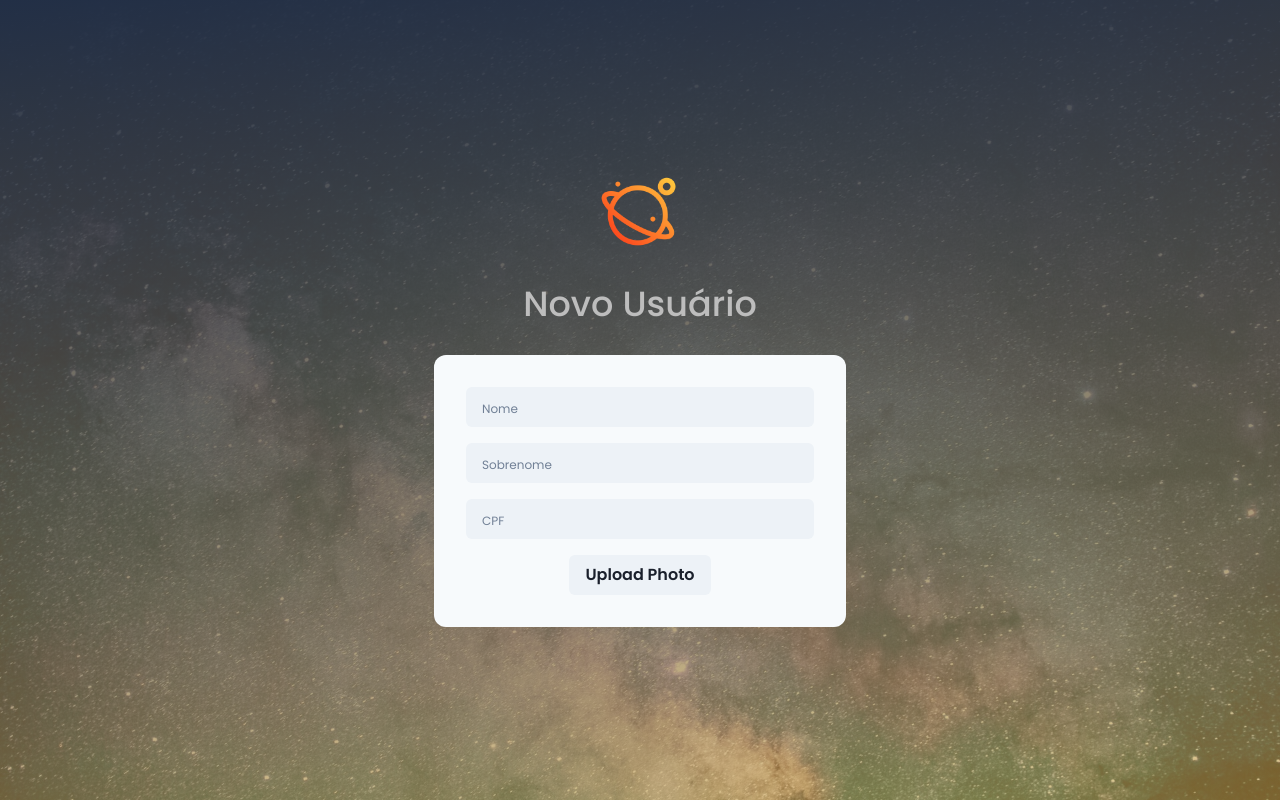
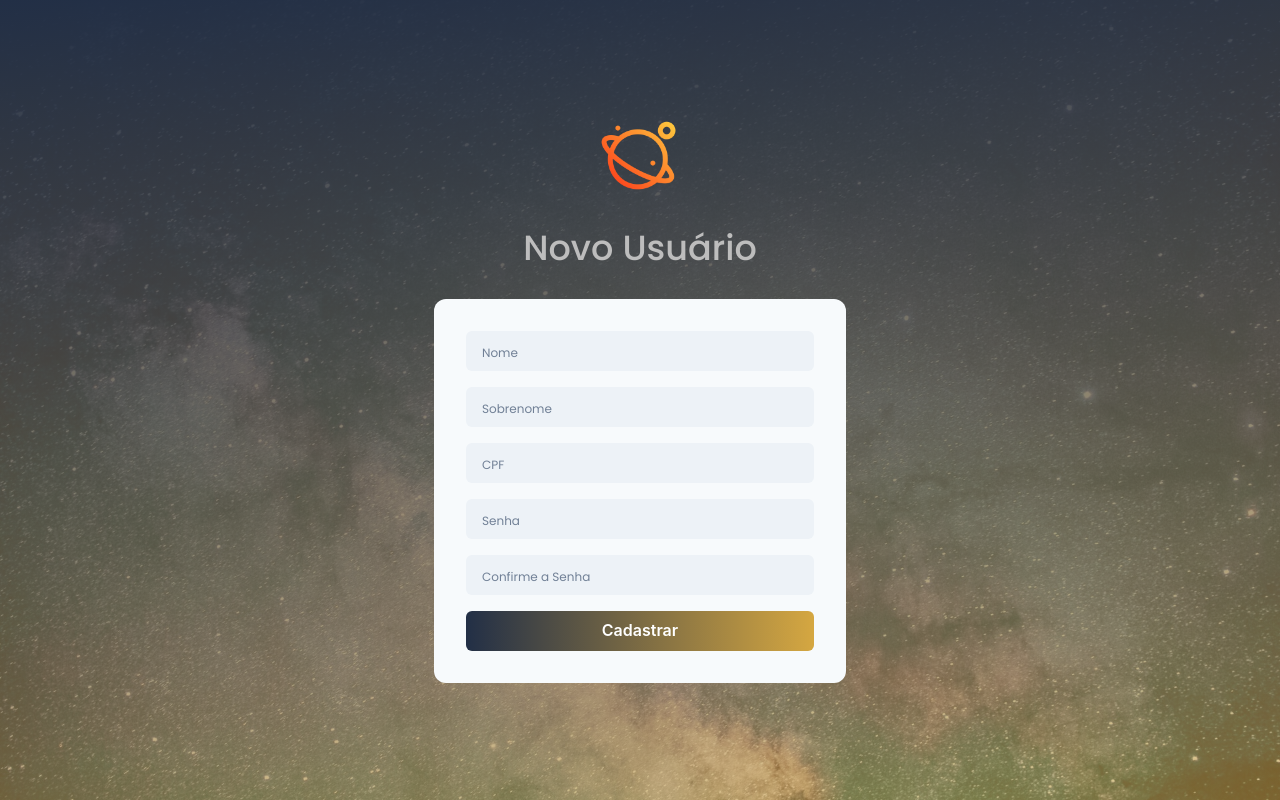
Before and after one commit to iltonandrew/gravity-finance, a Next.js app: page /login/new in a window 1280 px wide. Built offline with nearby package versions, Linux system fonts and the light colour scheme.

Commit message:
new user register fixed

```diff
--- a/components/FileUpload.tsx
+++ /dev/null
@@ -1,58 +0,0 @@
-import { Avatar, Button, Flex, Image } from "@chakra-ui/react";
-import { useEffect, useState } from "react";
-
-export default function ImageUpload() {
-
-    const [selectedFile, setSelectedFile] = useState()
-    const [preview, setPreview] = useState<string>()
-
-    let hiddenInput: any = null;
-
-    useEffect(() => {
-        if (!selectedFile) {
-            setPreview(undefined)
-            return
-        }
-
-        const objectUrl = URL.createObjectURL(selectedFile)
-        setPreview(objectUrl)
-
-        // free memory when ever this component is unmounted
-        return () => URL.revokeObjectURL(objectUrl)
-    }, [selectedFile])
-
-    const onSelectFile = (e: any) => {
-        if (!e.target.files || e.target.files.length === 0) {
-            setSelectedFile(undefined)
-            return
-        }
-
-        // I've kept this example simple by using the first image instead of multiple
-        setSelectedFile(e.target.files[0])
-        console.log(selectedFile)
-    }
-
-    return (
-        <Flex align="center" direction={'column'}>
-
-            {selectedFile &&
-                <Avatar src={preview}></Avatar>}
-
-
-            <Button
-                // previously written code...
-                onClick={() => hiddenInput?.click()}
-            >
-                Upload Photo
-            </Button>
-
-            <input
-                hidden
-                type='file'
-                ref={el => hiddenInput = el}
-                onChange={onSelectFile}
-            />
-        </Flex>
-    )
-
-}
--- a/package.json
+++ b/package.json
@@ -8,6 +8,7 @@
     "lint": "next lint"
   },
   "dependencies": {
+    "@hookform/resolvers": "^2.8.8",
     "axios": "^0.26.1",
     "chart.js": "^3.7.1",
     "next": "12.0.10",
@@ -15,7 +16,8 @@
     "react": "17.0.2",
     "react-chartjs-2": "^4.0.1",
     "react-dom": "17.0.2",
-    "react-hook-form": "^7.27.1"
+    "react-hook-form": "^7.27.1",
+    "yup": "^0.32.11"
   },
   "devDependencies": {
     "@chakra-ui/icons": "^1.1.1",
--- a/pages/login/new.tsx
+++ b/pages/login/new.tsx
@@ -1,37 +1,62 @@
-import { Box, Container, Heading, Input, Stack, Image, Button, Icon } from "@chakra-ui/react";
-import ImageUpload from "components/FileUpload";
+import { Heading, Input, Stack, Image, Button, FormControl, FormErrorMessage, useToast, useBoolean } from "@chakra-ui/react";
 import GravityFinanceBackground from "components/GravityFinanceBackground";
-import { useState } from "react";
 import { useForm } from "react-hook-form";
-import { FiFile } from "react-icons/fi";
+import { yupResolver } from '@hookform/resolvers/yup';
+import * as Yup from 'yup';
+import _ from "lodash";
+import { useContext } from "react";
+import { AuthContext } from "contexts/AuthContext";
 
 type NewUserType = {
     cpf: string;
     password: string;
-    name: string;
+    confirmPassword: string;
     firstName: string;
     lastName: string;
-    avatarUrl: string;
   }
 
 export default function NewUser() {
-    const [ user, setUser ] = useState<NewUserType>({cpf: "", password: "", name: "", firstName: "", lastName: "", avatarUrl: ""});
-    const { register, handleSubmit, formState: { errors } } = useForm<NewUserType>()
 
-    const validateFiles = (value: FileList) => {
-        console.log(value)
-        if (value.length < 1) {
-          return 'Files is required'
+    const validationSchema = Yup.object().shape({
+        firstName: Yup.string()
+            .required('campo obrigatório'),
+        lastName: Yup.string()
+            .required('campo obrigatório'),
+        cpf: Yup.string()
+            .required('campo obrigatório')
+            .matches(/^[0-9]{3}[\.][0-9]{3}[\.][0-9]{3}[\-][0-9]{2}$/, 'CPF fora do formato XXX.XXX.XXX-XX'),
+        password: Yup.string()
+            .min(6, 'senha precisa ter ao menos 6 caracteres')
+            .required('campo obrigatório'),
+        confirmPassword: Yup.string()
+            .oneOf([Yup.ref('password'), null], 'senhas não conferem')
+            .required('campo obrigatório'),
+
+    });
+    const formOptions = { resolver: yupResolver(validationSchema) };
+
+    const { register, handleSubmit, formState } = useForm<NewUserType>(formOptions);
+    const { errors } = formState;
+
+    const toast = useToast();
+    const { signUp } = useContext(AuthContext);
+
+    const onSubmit = (newUser: NewUserType) => {
+        toast({
+            title: 'Cadastrando Usuário...',
+            status: 'info',
+        })
+        signUp(_.omit(newUser, 'confirmPassword')).catch((err) => {
+            toast({
+                title: `Erro: ${err.data.msg}`,
+                status: 'error',
+                isClosable: true,
+            })
+        })
     }
-        for (const file of Array.from(value)) {
-          const fsMb = file.size / (1024 * 1024)
-          const MAX_FILE_SIZE = 10
-          if (fsMb > MAX_FILE_SIZE) {
-            return 'Max file size 10mb'
-          }
-        }
-        return true
-      }
+
+    const onError = () => {}
+
 
     return (
         <GravityFinanceBackground>
@@ -48,8 +73,9 @@ export default function NewUser() {
                 spacing={{ base: 8 }}
                 maxW={{ lg: 'lg' }}
             >
-                <Box as={'form'}>
+                <form onSubmit={handleSubmit(onSubmit, onError)}>
                     <Stack spacing={4}>
+                        <FormControl isInvalid={!!errors?.firstName}>
                             <Input
                                 placeholder="Nome"
                                 bg={'gray.100'}
@@ -60,9 +86,15 @@ export default function NewUser() {
                                     color: 'gray.500',
                                     fontFamily: 'Poppins'
                                 }}
-                            value={user.firstName}
-                            onChange={value => setUser({ ...user, firstName: value.currentTarget.value })}
+                                {...register('firstName')}
+                                className={`form-control ${errors.firstName ? 'is-invalid' : ''}`}
                             />
+                            <FormErrorMessage>
+                                {errors.firstName && errors.firstName.message}
+                            </FormErrorMessage>
+                        </FormControl>
+
+                        <FormControl isInvalid={!!errors?.lastName}>
                             <Input
                                 placeholder="Sobrenome"
                                 bg={'gray.100'}
@@ -73,9 +105,14 @@ export default function NewUser() {
                                     color: 'gray.500',
                                     fontFamily: 'Poppins'
                                 }}
-                            value={user.lastName}
-                            onChange={value => setUser({ ...user, lastName: value.currentTarget.value })}
+                                {...register('lastName')}
                             />
+                            <FormErrorMessage>
+                                {errors.lastName && errors.lastName.message}
+                            </FormErrorMessage>
+                        </FormControl>
+
+                        <FormControl isInvalid={!!errors?.cpf}>
                             <Input
                                 placeholder="CPF"
                                 bg={'gray.100'}
@@ -86,13 +123,68 @@ export default function NewUser() {
                                     color: 'gray.500',
                                     fontFamily: 'Poppins'
                                 }}
-                            value={user.cpf}
-                            onChange={value => setUser({ ...user, cpf: value.currentTarget.value })}
+                                {...register('cpf')}
                             />
-                        <ImageUpload></ImageUpload>
+                            <FormErrorMessage>
+                                {errors.cpf && errors.cpf.message}
+                            </FormErrorMessage>
+                        </FormControl>
 
+                        <FormControl isInvalid={!!errors?.password}>
+                            <Input
+                                type="password"
+                                placeholder="Senha"
+                                bg={'gray.100'}
+                                border={0}
+                                color={'gray.500'}
+                                _placeholder={{
+                                    fontSize: 12,
+                                    color: 'gray.500',
+                                    fontFamily: 'Poppins'
+                                }}
+                                {...register('password')}
+                            />
+                            <FormErrorMessage>
+                                {errors.password && errors.password.message}
+                            </FormErrorMessage>
+                        </FormControl>
+
+                        <FormControl isInvalid={!!errors?.confirmPassword}>
+                            <Input
+                                type="password"
+                                placeholder="Confirme a Senha"
+                                bg={'gray.100'}
+                                border={0}
+                                color={'gray.500'}
+                                _placeholder={{
+                                    fontSize: 12,
+                                    color: 'gray.500',
+                                    fontFamily: 'Poppins'
+                                }}
+                                {...register('confirmPassword')}
+                            />
+                            <FormErrorMessage>
+                                {errors.confirmPassword && errors.confirmPassword.message}
+                            </FormErrorMessage>
+                        </FormControl>
+
+                        <Button
+                            fontFamily={"heading"}
+                            mt={8}
+                            w={"full"}
+                            bgGradient="linear(to-r, secondary.main,primary.main)"
+                            color={"white"}
+                            _hover={{
+                                bgGradient: "linear(to-r, secondary.main, primary.main)",
+                                boxShadow: "xl",
+                            }}
+                            loadingText="Enviando"
+                            type="submit"
+                        >
+                            Cadastrar
+                        </Button>
                     </Stack>
-                </Box>
+                </form>
             </Stack>
         </GravityFinanceBackground>
     );
--- a/services/api.ts
+++ b/services/api.ts
@@ -8,7 +8,7 @@ export function Api(ctx?: any) {
   const { token } = parseCookies(ctx);
 
   const api = axios.create({
-    baseURL: BASE_URL,
+    baseURL: BASE_URL_LOCAL,
   });
 
   if (token) {
--- a/services/auth.ts
+++ b/services/auth.ts
@@ -1,3 +1,5 @@
+import next from "next";
+import { resolve } from "path";
 import { BASE_URL } from "../pages/api/constants";
 import { api } from "./api";
 
@@ -6,16 +8,39 @@ type CredentialsType = {
   password: string;
 };
 
+type NewUserType = {
+  cpf: string;
+  password: string;
+  firstName: string;
+  lastName: string;
+};
+
 export async function logIn({ cpf, password }: CredentialsType) {
-  return api
-    .post("/auth", { cpf, password })
-    .then(function (response) {
-      return response.data;
-    })
-    .catch(function (error) {
-      console.log(error);
-    });
+  return new Promise((res, reject) => {
+    api
+      .post("/auth", { cpf, password })
+      .then((response) => {
+        res(response.data);
+      })
+      .catch((error) => {
+        reject(error.response)
+      });
+  })
 }
+
+export async function register({ cpf, password, firstName, lastName }: NewUserType) {
+  return new Promise((res, reject) => {
+    api
+      .post("/auth/register", { cpf, password, firstName, lastName })
+      .then((response) => {
+        res(response.data);
+      })
+      .catch((error) => {
+        reject(error.response)
+      });
+  })
+}
+
 
 export async function recoverUserInfo(token: string) {
   return api
```
Also changed, not shown: contexts/AuthContext.tsx (+45 -5 lines), pages/dashboard.tsx (+7 -9 lines), pages/dummy.tsx (deleted, +0 -80 lines), pages/login/index.tsx (+14 -3 lines), 1 other file (tests, documents, lock files or other folders). Lines whose indentation alone changed are shown as unchanged.
